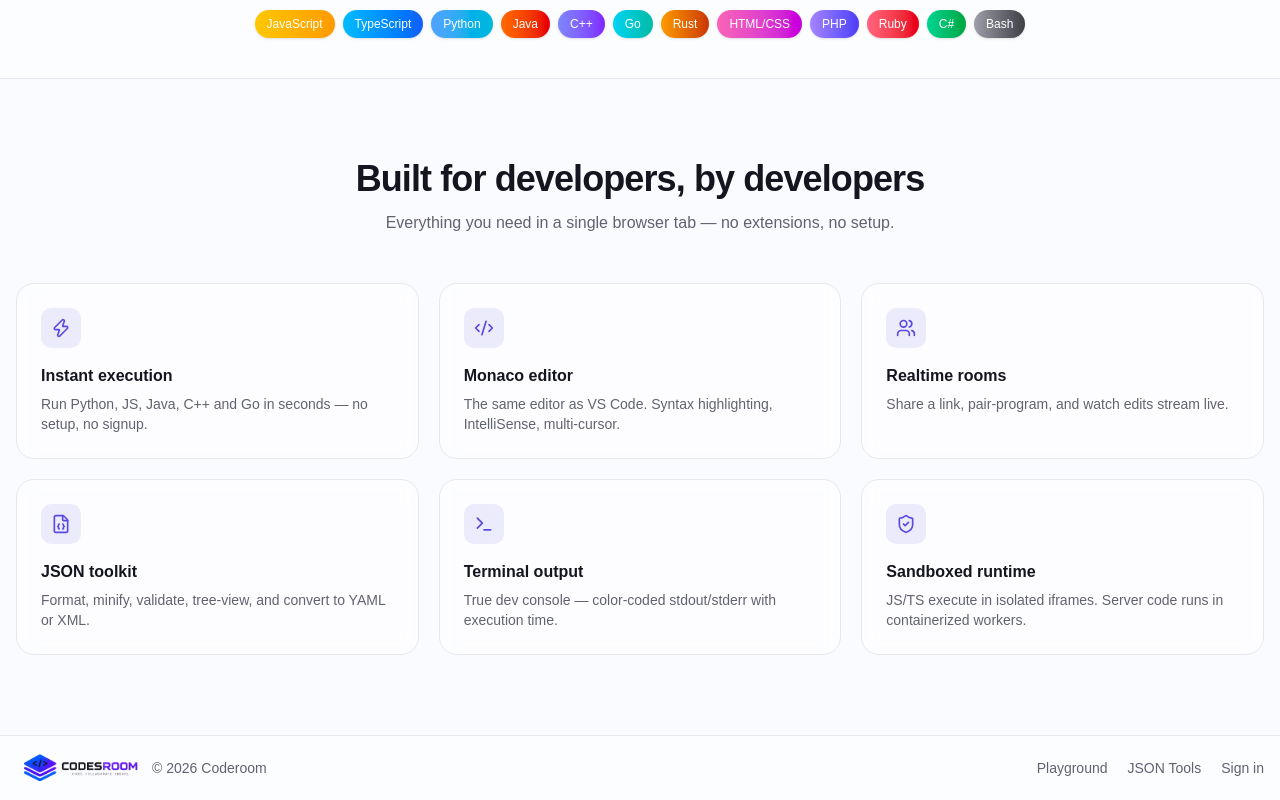
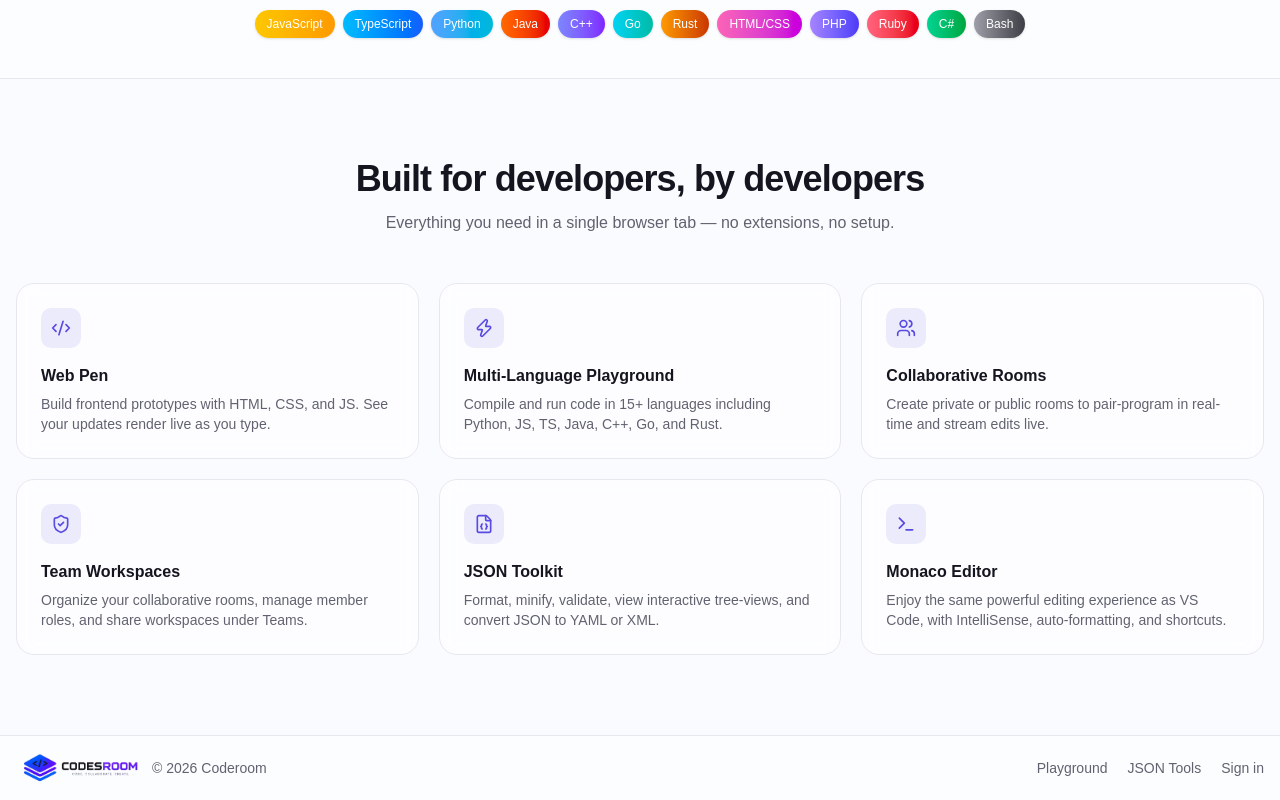
Before and after one commit to kundan99873/code-room, a React (Vite) app: page / in a window 1280 px wide. Shown: the part 931-1731 px from the top of the page. Built offline with nearby package versions, Linux system fonts and the light colour scheme; no server answers.

Commit message:
feat: implement SEO component for dynamic meta management and add site constants and feature metadata

```diff
--- a/src/components/seo.tsx
+++ b/src/components/seo.tsx
@@ -1,3 +1,5 @@
+import { useEffect } from "react";
+
 interface SEOProps {
   title?: string;
   description?: string;
@@ -27,37 +29,64 @@ export default function SEO({
   const siteDesc = description || "Collaborate on code in real-time, run programs in 15+ languages, format/minify JSON, and pair program with CodesRoom.";
   const siteKeywords = keywords || "collaborative coding, online compiler, live code editor, pair programming, codesroom, json formatter, codesroom.in";
 
-  // Safe browser check for absolute URL building
-  const siteUrl = ogUrl || (typeof window !== "undefined" ? window.location.href : "https://codesroom.in");
+  const siteUrl = ogUrl || (typeof window !== "undefined" ? window.location.origin + window.location.pathname : "https://codesroom.in");
   const defaultOgImage = "https://codesroom.in/og-image.png";
 
-  return (
-    <>
-      {/* Title */}
-      <title>{siteTitle}</title>
+  useEffect(() => {
+    // Update document title
+    document.title = siteTitle;
 
-      {/* Basic Search Meta */}
-      <meta name="description" content={siteDesc} />
-      <meta name="keywords" content={siteKeywords} />
-      <meta name="robots" content="index, follow" />
+    // Helper function to update or create meta tags in head
+    const updateMetaTag = (attrName: "name" | "property", attrValue: string, content: string) => {
+      let meta = document.querySelector(`meta[${attrName}="${attrValue}"]`);
+      if (!meta) {
+        meta = document.createElement("meta");
+        meta.setAttribute(attrName, attrValue);
+        document.head.appendChild(meta);
+      }
+      meta.setAttribute("content", content);
+    };
 
-      {/* Canonical Link */}
-      <link rel="canonical" href={canonical || siteUrl} />
+    // Update standard search engine metas
+    updateMetaTag("name", "description", siteDesc);
+    updateMetaTag("name", "keywords", siteKeywords);
+    updateMetaTag("name", "robots", "index, follow");
 
-      {/* Open Graph / Facebook */}
-      <meta property="og:type" content={ogType} />
-      <meta property="og:title" content={ogTitle || siteTitle} />
-      <meta property="og:description" content={ogDescription || siteDesc} />
-      <meta property="og:url" content={siteUrl} />
-      <meta property="og:image" content={ogImage || defaultOgImage} />
-      <meta property="og:site_name" content="CodesRoom" />
+    // Update Canonical URL link tag
+    let link = document.querySelector('link[rel="canonical"]');
+    if (!link) {
+      link = document.createElement("link");
+      link.setAttribute("rel", "canonical");
+      document.head.appendChild(link);
+    }
+    link.setAttribute("href", canonical || siteUrl);
 
-      {/* Twitter Cards */}
-      <meta name="twitter:card" content="summary_large_image" />
-      <meta name="twitter:title" content={ogTitle || siteTitle} />
-      <meta name="twitter:description" content={ogDescription || siteDesc} />
-      <meta name="twitter:url" content={siteUrl} />
-      <meta name="twitter:image" content={ogImage || defaultOgImage} />
-    </>
-  );
+    // Update Open Graph (Facebook/LinkedIn) social metas
+    updateMetaTag("property", "og:type", ogType);
+    updateMetaTag("property", "og:title", ogTitle || siteTitle);
+    updateMetaTag("property", "og:description", ogDescription || siteDesc);
+    updateMetaTag("property", "og:url", siteUrl);
+    updateMetaTag("property", "og:image", ogImage || defaultOgImage);
+    updateMetaTag("property", "og:site_name", "CodesRoom");
+
+    // Update Twitter Cards social metas
+    updateMetaTag("name", "twitter:card", "summary_large_image");
+    updateMetaTag("name", "twitter:title", ogTitle || siteTitle);
+    updateMetaTag("name", "twitter:description", ogDescription || siteDesc);
+    updateMetaTag("name", "twitter:url", siteUrl);
+    updateMetaTag("name", "twitter:image", ogImage || defaultOgImage);
+  }, [
+    siteTitle,
+    siteDesc,
+    siteKeywords,
+    canonical,
+    siteUrl,
+    ogType,
+    ogTitle,
+    ogDescription,
+    ogImage,
+    defaultOgImage,
+  ]);
+
+  return null;
 }
--- a/src/lib/data.ts
+++ b/src/lib/data.ts
@@ -45,33 +45,33 @@ export const LANG_COLORS: Record<string, string> = {
 
 export const FEATURES = [
   {
-    icon: Zap,
-    title: "Instant execution",
-    body: "Run Python, JS, Java, C++ and Go in seconds — no setup, no signup.",
+    icon: Code2,
+    title: "Web Pen",
+    body: "Build frontend prototypes with HTML, CSS, and JS. See your updates render live as you type.",
   },
   {
-    icon: Code2,
-    title: "Monaco editor",
-    body: "The same editor as VS Code. Syntax highlighting, IntelliSense, multi-cursor.",
+    icon: Zap,
+    title: "Multi-Language Playground",
+    body: "Compile and run code in 15+ languages including Python, JS, TS, Java, C++, Go, and Rust.",
   },
   {
     icon: Users,
-    title: "Realtime rooms",
-    body: "Share a link, pair-program, and watch edits stream live.",
+    title: "Collaborative Rooms",
+    body: "Create private or public rooms to pair-program in real-time and stream edits live.",
+  },
+  {
+    icon: ShieldCheck,
+    title: "Team Workspaces",
+    body: "Organize your collaborative rooms, manage member roles, and share workspaces under Teams.",
   },
   {
     icon: FileJson,
-    title: "JSON toolkit",
-    body: "Format, minify, validate, tree-view, and convert to YAML or XML.",
+    title: "JSON Toolkit",
+    body: "Format, minify, validate, view interactive tree-views, and convert JSON to YAML or XML.",
   },
   {
     icon: Terminal,
-    title: "Terminal output",
-    body: "True dev console — color-coded stdout/stderr with execution time.",
-  },
-  {
-    icon: ShieldCheck,
-    title: "Sandboxed runtime",
-    body: "JS/TS execute in isolated iframes. Server code runs in containerized workers.",
+    title: "Monaco Editor",
+    body: "Enjoy the same powerful editing experience as VS Code, with IntelliSense, auto-formatting, and shortcuts.",
   },
 ];
```
